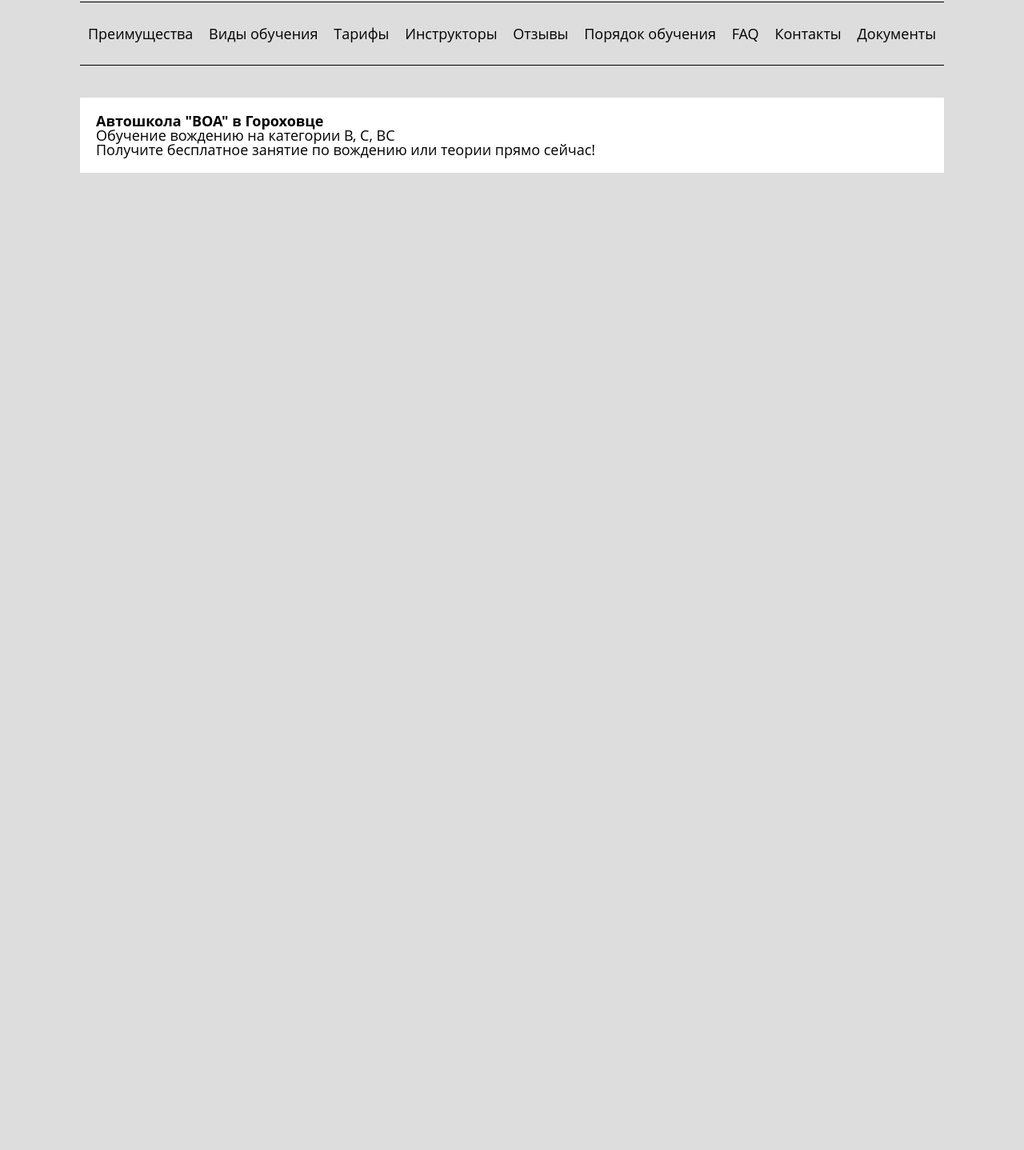
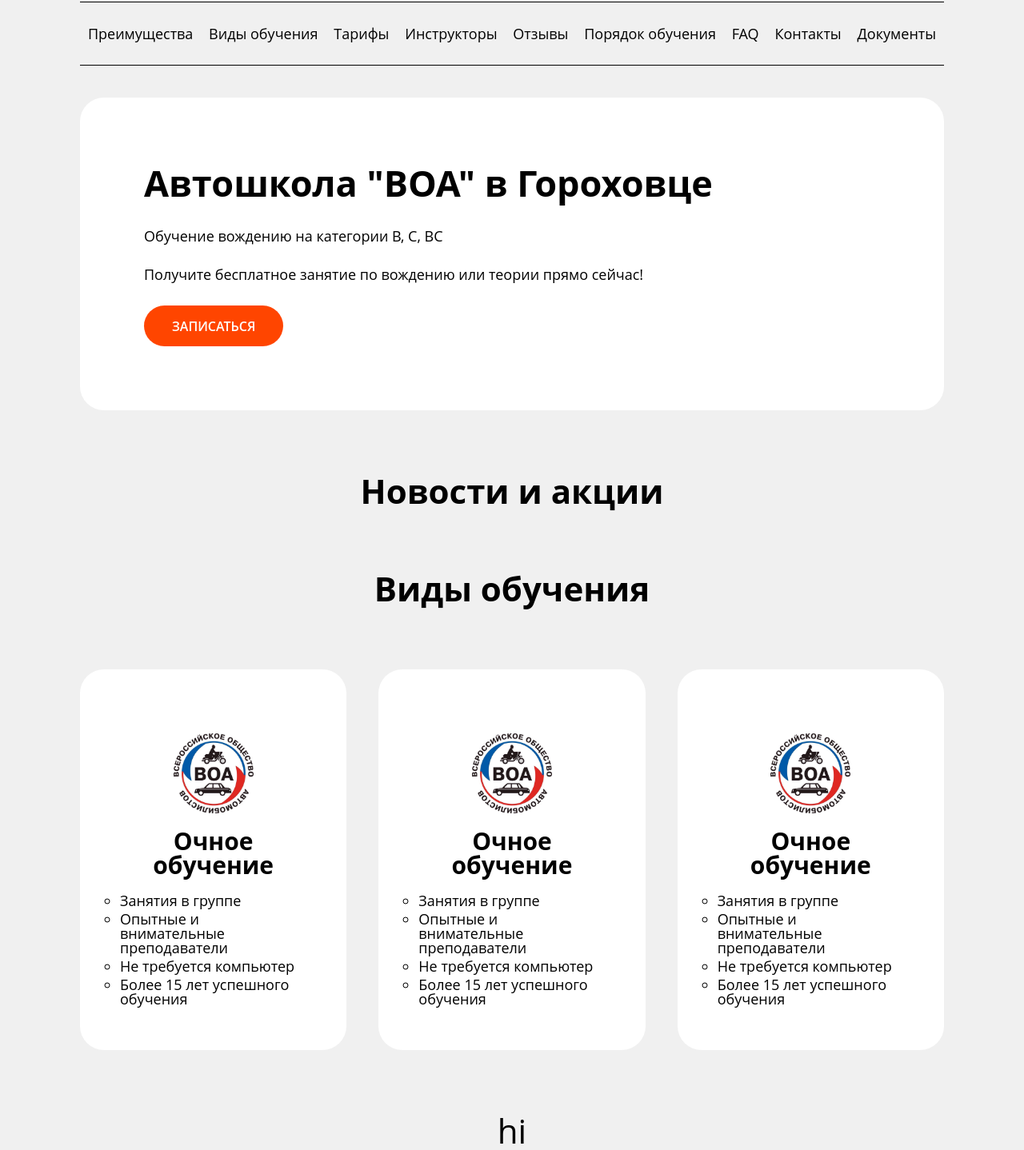
Before and after one commit to igorvippzone/autoschool, a plain HTML site: page index.html in a window 1280 px wide. Shown: the part 140-1578 px from the top of the page at 80% size. Before the commit the page ends 800 px from the top, so only its background shows below. Drawn offline with Linux system fonts and the light colour scheme.

Commit message:
news,education

```diff
--- a/css/style.css
+++ b/css/style.css
@@ -11,7 +11,7 @@ a{
   color: inherit;
 }
 body {
-  background: #ddd;
+  background: rgb(240, 240, 240);
   color: #000;
   font-family: "Open Sans", sans-serif;
   font-size: 18px;
@@ -27,6 +27,13 @@ body {
   /* position: relative;
   height: 100%; */
 }
+.title{
+  font-size: 42px;
+  color: #000;
+  margin: 80px 0;
+  text-align: center;
+}
+/* Header */
 .top-header__list{
   display: flex;
   align-items: center;
@@ -43,7 +50,7 @@ margin-bottom: 20px;
 }
 .logo__img{
   height: 120px;
-  width: 250px;
+
 }
 .phone{
   font-size: 25px;
@@ -62,5 +69,67 @@ justify-content: space-around;
 }
 .header__content{
   background-color: #fff;
-  padding: 20px;
+  padding: 80px;
+  border-radius: 30px;
 }
+.header__title{
+  font-size: 45px;
+  /* margin: 40px 0 30px; */
+
+  line-height: 1.2;
+}
+.header__description{
+  /* display: block; */
+margin: 30px 0;
+}
+.header__btn{
+  display: inline-block;
+  text-transform: uppercase;
+  padding: 14px 35px 12px;
+  background-color: #ff4500;
+  color: #fff;
+  font-weight: 600;
+  font-size: 16px;
+  line-height: 1.55;
+  border-radius: 30px;
+}
+/* /header */
+/* *********************************** */
+/* News */
+/* /news */
+/* *********************************** */
+/* Education */
+.education__list{
+  display: flex;
+}
+.education-cart{
+  background-color: #fff;
+  border-radius: 30px;
+  display: flex;
+  flex-direction: column;
+  align-items: center;
+  justify-content: center;
+  padding: 80px 50px 50px;
+  margin: 0 20px;
+}
+.education-cart:first-child{
+  margin-left: 0;
+}
+.education-cart:LAST-child{
+  margin-right: 0;
+}
+.education-cart__icon{
+  height: 100px;
+}
+.education-cart__title{
+  font-size: 30px;
+  text-align: center;
+  margin: 20px 0;
+}
+.education-cart__list{
+list-style: circle;
+}
+.education-cart__item{
+  margin-bottom: 5px;
+}
+/* /education */
--- a/index.html
+++ b/index.html
@@ -54,10 +54,59 @@
         <h1 class="header__title">Автошкола "ВОА" в Гороховце</h1>
         <p class="header__description">Обучение вождению на категории B, С, ВС</p>
         <p class="header__description">Получите бесплатное занятие по вождению или теории прямо сейчас!</p>
-        <a href="#" class="header__btn"></a>
+        <a href="#" class="header__btn">Записаться</a>
       </div>
     </div>
   </header>
+  <section class="news">
+    <div class="container">
+      <div class="news__inner">
+        <h2 class="news__title title">Новости и акции</h2>
+      </div>
+    </div>
+  </section>
+  <section class="education">
+    <div class="container">
+      <div class="education__inner">
+        <h2 class="education__title title">Виды обучения</h2>
+        <ul class="education__list">
+          <li class="education__item education-cart">
+            <img src="images/logo.jpg" alt="" class="education-cart__icon">
+            <h3 class="education-cart__title">Очное обучение</h3>
+            <ul class="education-cart__list">
+              <li class="education-cart__item">Занятия в группе</li>
+              <li class="education-cart__item">Опытные и внимательные преподаватели</li>
+              <li class="education-cart__item">Не требуется компьютер</li>
+              <li class="education-cart__item">Более 15 лет успешного обучения</li>
+            </ul>
+          </li>
+          <li class="education__item education-cart">
+            <img src="images/logo.jpg" alt="" class="education-cart__icon">
+            <h3 class="education-cart__title">Очное обучение</h3>
+            <ul class="education-cart__list">
+              <li class="education-cart__item">Занятия в группе</li>
+              <li class="education-cart__item">Опытные и внимательные преподаватели</li>
+              <li class="education-cart__item">Не требуется компьютер</li>
+              <li class="education-cart__item">Более 15 лет успешного обучения</li>
+            </ul>
+          </li>
+          <li class="education__item education-cart">
+            <img src="images/logo.jpg" alt="" class="education-cart__icon">
+            <h3 class="education-cart__title">Очное обучение</h3>
+            <ul class="education-cart__list">
+              <li class="education-cart__item">Занятия в группе</li>
+              <li class="education-cart__item">Опытные и внимательные преподаватели</li>
+              <li class="education-cart__item">Не требуется компьютер</li>
+              <li class="education-cart__item">Более 15 лет успешного обучения</li>
+            </ul>
+          </li>
+        </ul>
+      </div>
+    </div>
+  </section>
+  <section class="title">hi</section>
+
+
   <script src="js/main.js"></script>
 </body>
 
```
